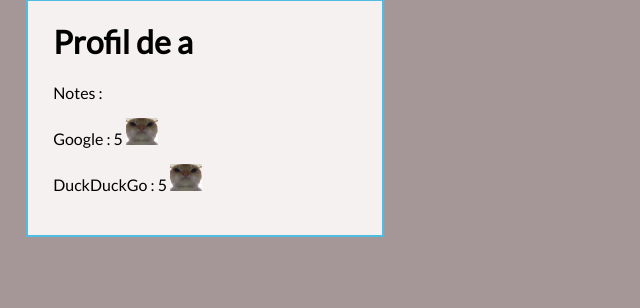
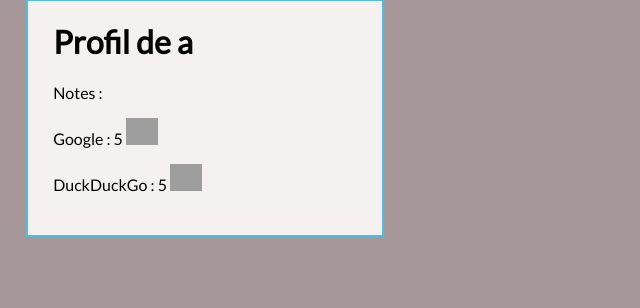
Before and after one commit to wikano1/site-io2, a PHP site: page /profil.php in a window 1280 px wide. Shown: the part 127-435 px from the top of the page, without its empty margins (0-640 px from the left). Run offline with PHP 8.4, Linux system fonts and the light colour scheme; a user stored in the database is signed in; data comes from the database, SQL or seed files in the repository; data that the repository does not hold is empty; grey boxes are pictures that could not be loaded.

Commit message:
Update profil.php

```diff
--- a/profil.php
+++ b/profil.php
@@ -20,7 +20,7 @@
     <form action="suppression.php" method="post">
       <p>
         <?php echo $contenu['0']; ?> : <?php echo $row['2']; ?>
-        <input type="image" src="woofwoof.png" width="32" height="27"alt="Submit">
+        <input type="image" src="croix.png" width="32" height="27"alt="Submit">
       </p>
       <input type="hidden" name="supprimer2" value=<?php echo $idnote; ?>>
     </form>
```
